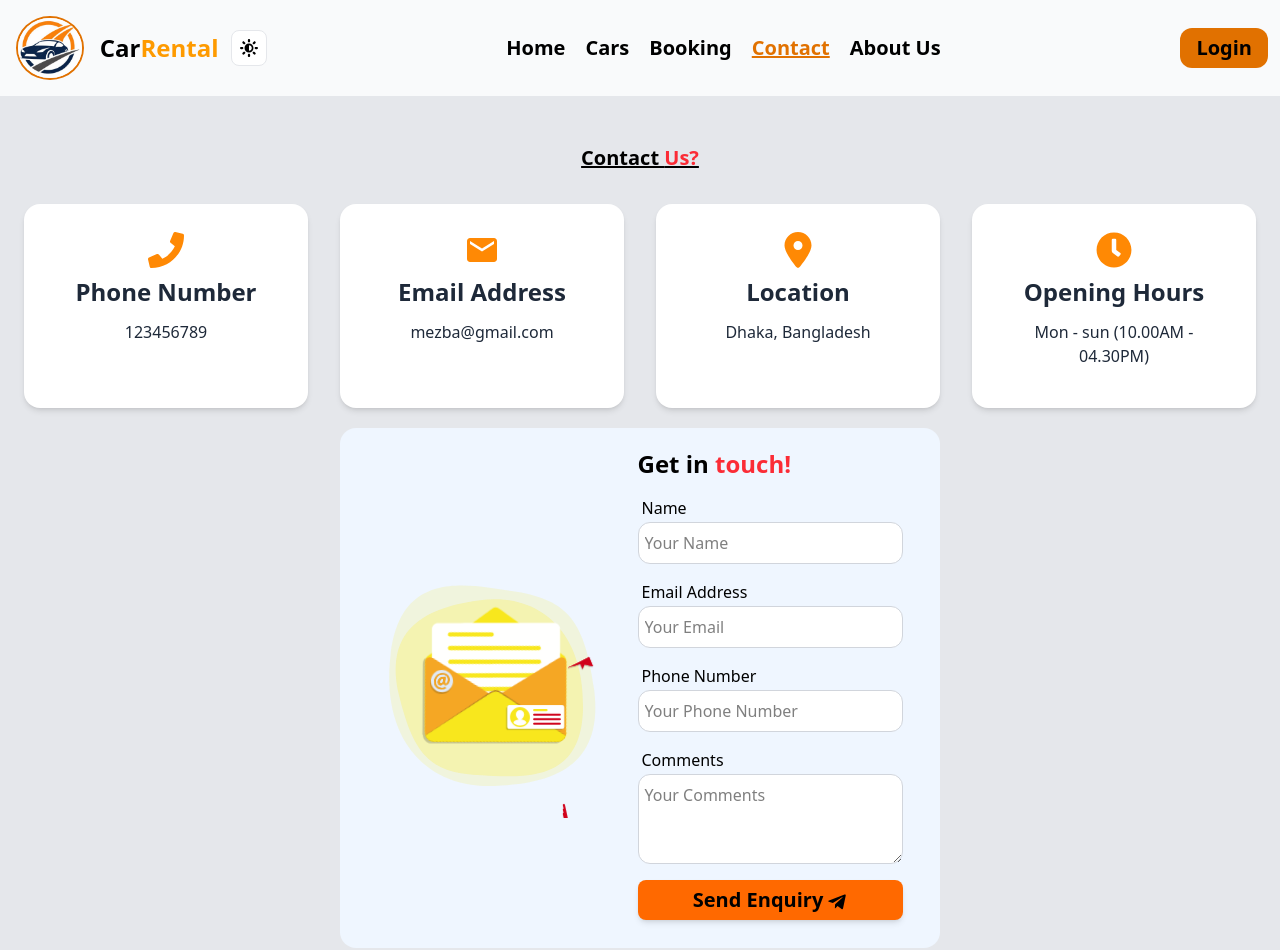
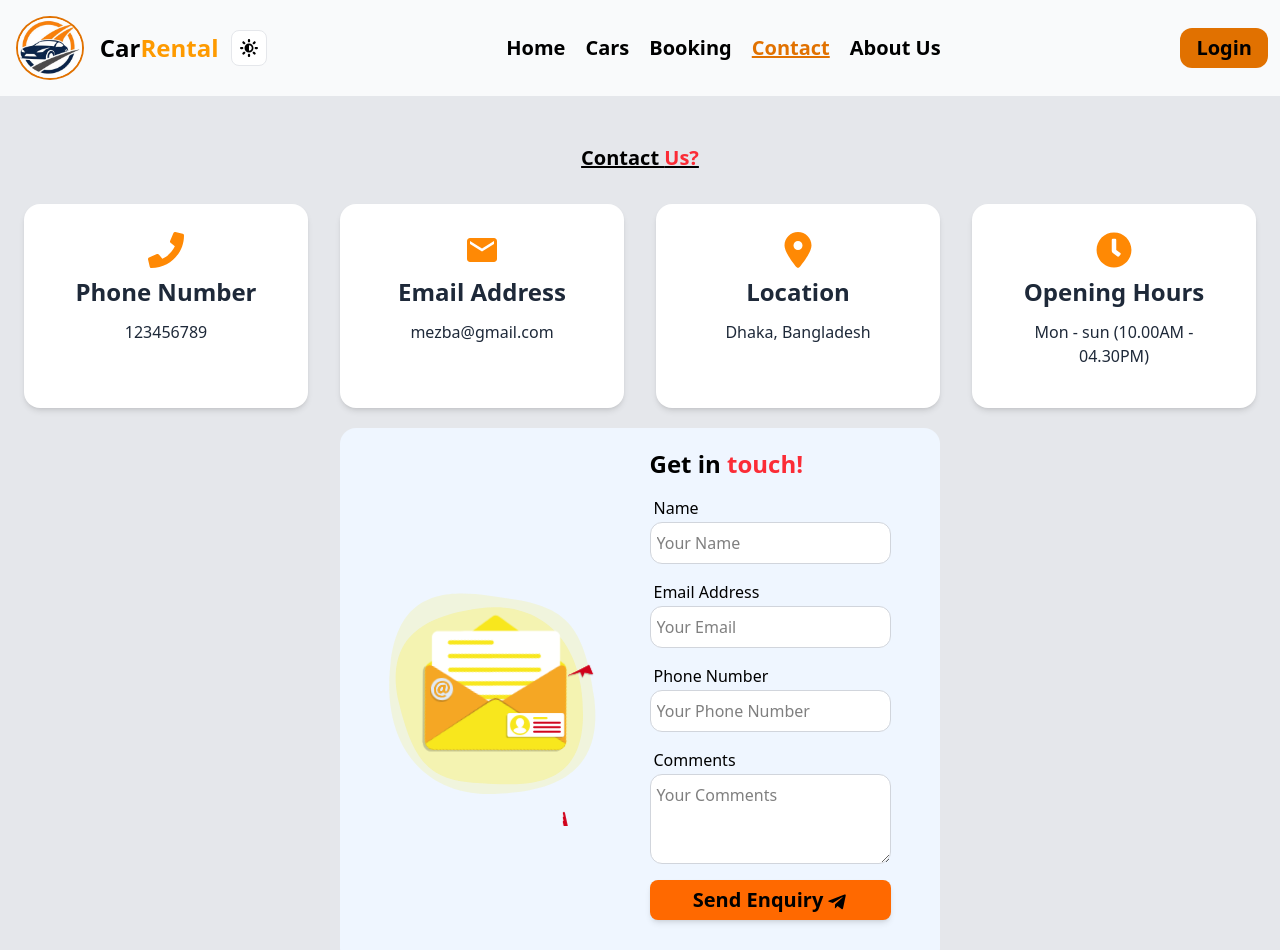
Before and after one commit to abdullah-al-shishir/Car-Rental-service, a React (Vite) app: page /contact in a window 1280 px wide. Shown: the top 950 px of the page. Built offline with nearby package versions, Linux system fonts and the light colour scheme; a web font is replaced by a local one.

Commit message:
margin fixed

```diff
--- a/src/Components/Contact/Email.jsx
+++ b/src/Components/Contact/Email.jsx
@@ -6,7 +6,8 @@ import Emailicon from "./email.json";
 
 const Email = () => {
   const input_style =
-    " bg-white py-2 pl-1.5 rounded-xl border border-gray-300 focus:border-orange-500 focus:ring-1 focus:ring-orange-500 focus:outline-none";
+    " w-full bg-white py-2 pl-1.5 rounded-xl border border-gray-300 focus:border-orange-500 focus:ring-1 focus:ring-orange-500 focus:outline-none";
+
   return (
     <div
       className="bg-blue-50 rounded-2xl mb-8 justify-center place-items-center md:flex md:w-[600px] md:mx-auto
@@ -17,12 +18,12 @@ const Email = () => {
         <Lottie animationData={Emailicon} />
       </div>
       {/* Feedback section */}
-      <div className=" mx-9 md:mx-3 pb-7 md:mt-5 md:w-[265px]">
-        <h1 className="text-2xl font-bold">
+      <div className="md:mx-3 pb-7 md:mt-5 md:w-[265px]">
+        <h1 className="text-2xl font-bold mx-3">
           Get in <span className="text-red-500">touch!</span>
         </h1>
 
-        <div className="flex flex-col my-4">
+        <div className="flex flex-col my-4 mx-3">
           <label htmlFor="name" className="pl-1 pb-0.5">
             Name
           </label>
@@ -32,11 +33,11 @@ const Email = () => {
             name=""
             id=""
             placeholder="Your Name"
-            className={input_style}
+            className={input_style + " w-full"}
           />
         </div>
 
-        <div className="flex flex-col my-4">
+        <div className="flex flex-col my-4 mx-3">
           <label htmlFor="email" className="pl-1 pb-0.5">
             Email Address
           </label>
@@ -46,11 +47,11 @@ const Email = () => {
             name=""
             id=""
             placeholder="Your Email"
-            className={input_style}
+            className={input_style + " w-full"}
           />
         </div>
 
-        <div className="flex flex-col my-4">
+        <div className="flex flex-col my-4 mx-3">
           <label htmlFor="phone" className="pl-1 pb-0.5">
             Phone Number
           </label>
@@ -60,11 +61,11 @@ const Email = () => {
             name=""
             id=""
             placeholder="Your Phone Number"
-            className={input_style}
+            className={input_style + " w-full"}
           />
         </div>
 
-        <div className="flex flex-col my-4">
+        <div className="flex flex-col my-4 mx-3">
           <label htmlFor="comments" className="pl-1 pb-0.5">
             Comments
           </label>
@@ -75,21 +76,23 @@ const Email = () => {
             id=""
             rows={3}
             placeholder="Your Comments"
-            className={input_style}
+            className={input_style + " w-full"}
           />
         </div>
-        {/* Send Enquiry Button */}
+
+        <div className="my-4 mx-3">
           <button
             type="submit"
             className="flex justify-center items-center bg-orange-500 hover:bg-blue-950
                        text-black font-bold hover:cursor-pointer hover:text-white
-                    py-1.5 px-5 rounded-lg text-xl w-94 md:w-full
+                       py-1.5 px-5 rounded-lg text-xl w-86 md:w-full // <- **Fixed width**
                        shadow-md transition duration-250 ease-in-out"
           >
             Send Enquiry <FaTelegramPlane className="mt-1 ml-1" />
           </button>
         </div>
       </div>
+    </div>
   );
 };
 
```
Lines whose indentation alone changed are shown as unchanged.
